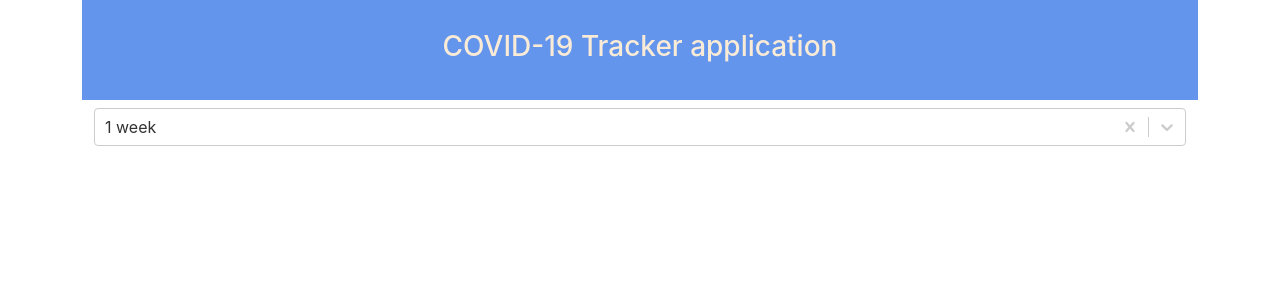
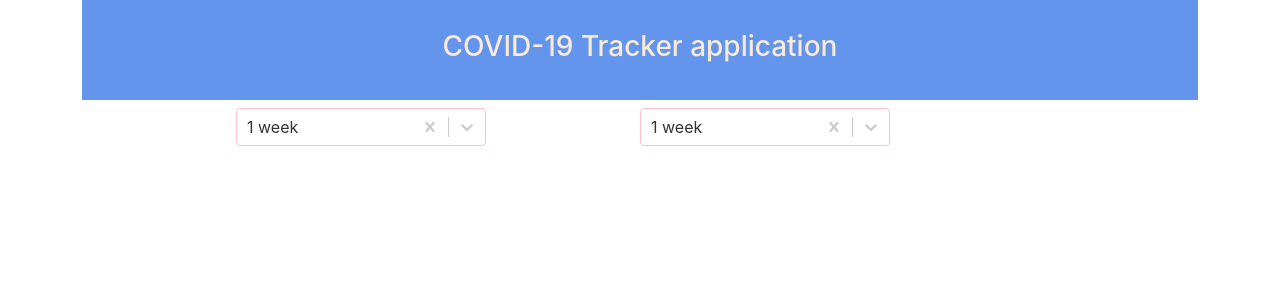
Before and after one commit to bhaskargogs/pandemic-tracking-application, a React (Create React App) app: page / in a window 1280 px wide. Shown: the top 300 px of the page. Built offline with nearby package versions, Linux system fonts and the light colour scheme.

Commit message:
Updated states

```diff
--- a/package.json
+++ b/package.json
@@ -13,6 +13,7 @@
     "@testing-library/react": "^9.3.2",
     "@testing-library/user-event": "^7.1.2",
     "@types/bootstrap": "^5.0.15",
+    "@types/chroma-js": "^2.1.3",
     "@types/classnames": "^2.2.10",
     "@types/enzyme": "^3.10.8",
     "@types/enzyme-adapter-react-16": "^1.0.6",
@@ -38,6 +39,7 @@
     "add": "^2.0.6",
     "babel-eslint": "^10.1.0",
     "bootstrap": "^5.0.1",
+    "chroma-js": "^2.1.2",
     "classnames": "^2.2.6",
     "enzyme": "^3.11.0",
     "enzyme-adapter-react-16": "^1.15.5",
--- a/src/components/DisplayIncidence/DisplayIncidence.scss
+++ b/src/components/DisplayIncidence/DisplayIncidence.scss
@@ -1 +1,7 @@
-.DisplayIncidence {}
+.select-box {
+  margin-left: 250px;
+}
+
+.input-box {
+  width: 150px;
+}
--- a/src/components/DisplayIncidence/DisplayIncidence.tsx
+++ b/src/components/DisplayIncidence/DisplayIncidence.tsx
@@ -1,23 +1,97 @@
-import React, { useState } from 'react'
-import Select, { ValueType } from 'react-select'
-import { toggleDays } from '../../redux/daySlice'
+import React, { CSSProperties, useState } from 'react'
+import { Button, Col, Form, Row } from 'react-bootstrap'
+import Select, { StylesConfig, ValueType } from 'react-select'
+import { addDays, toggleDays } from '../../redux/daySlice'
 import { useAppDispatch, useAppSelector } from '../../redux/hooks'
 import { Day } from '../../redux/types/dayTypes'
 import './DisplayIncidence.scss'
 
+const customControlStyles: CSSProperties = {
+  color: 'white',
+  borderColor: 'pink',
+  width: 250,
+}
+
+type IsMulti = false
+
+const selectStyle: StylesConfig<Day, IsMulti> = {
+  control: (provided, state) => {
+    return {
+      ...provided,
+      ...customControlStyles,
+    }
+  },
+}
+
 const DisplayIncidence: React.FC = () => {
+  const daysListCopy = useAppSelector((state) => state.days.dayOptions)
   const daysList = useAppSelector((state) => state.days.days)
   const dispatch = useAppDispatch()
   const [selectedDays, setSelectedDays] = useState<ValueType<Day, false>>(daysList[0])
   const daysHandler = async (option: ValueType<Day, false>) => {
     setSelectedDays(option)
-    dispatch(toggleDays(option as Day))
+    if (option !== null) {
+      dispatch(toggleDays(option as Day))
+    }
+  }
+
+  const customDaysHandler = (event: React.FormEvent<HTMLFormElement>) => {
+    // setSelectedDays(input.)
+    // console.log(typeof event.target.valueAsNumber)
+    // console.log(event.target.value)
+    event.preventDefault()
+    const form = event.currentTarget
+    const formElements = form.elements as typeof form.elements & {
+      customDays: HTMLInputElement
+    }
+    const { value } = formElements.customDays
+    dispatch(
+      addDays({
+        label: `${value} days`,
+        value,
+      })
+    )
   }
 
   return (
-    <div className="container">
-      <div className="mx-auto select-box">
-        <Select<Day> value={selectedDays} getOptionLabel={(day: Day) => day.label} getOptionValue={(day: Day) => day.value.toString()} options={daysList} isClearable={true} onChange={daysHandler} />
+    <div className="d-flex justify-content-evenly">
+      <div>
+        <Select<Day>
+          styles={selectStyle}
+          value={selectedDays}
+          getOptionLabel={(day: Day) => day.label}
+          getOptionValue={(day: Day) => day.value.toString()}
+          options={daysListCopy}
+          isClearable={true}
+          onChange={daysHandler}
+        />
+      </div>
+      <div className="">
+        <Select<Day>
+          styles={selectStyle}
+          value={selectedDays}
+          // getOptionLabel={(day: Day) => day.label}
+          // getOptionValue={(day: Day) => day.value.toString()}
+          options={daysListCopy}
+          isClearable={true}
+          onChange={daysHandler}
+        />
+      </div>
+      <div className="">
+        {selectedDays?.label === 'Custom' ? (
+          <Form onSubmit={customDaysHandler} inline>
+            <Row>
+              <Col>
+                <Form.Control className="mb-2 mr-sm-2 input-box" id="customDays" placeholder="Enter Days" />
+              </Col>
+              <Col>
+                <Button type="submit" className="mb-2">
+                  Submit
+                </Button>
+              </Col>
+            </Row>
+          </Form>
+        ) : null}
       </div>
     </div>
   )
--- a/src/redux/daySlice.ts
+++ b/src/redux/daySlice.ts
@@ -5,17 +5,19 @@ export const daysSlice = createSlice({
   name: 'days',
   initialState,
   reducers: {
+    addDays(state, action: PayloadAction<Day>) {
+      state.days.push(action.payload)
+      state.dayOptions.find((day) => day.label === 'Days')?.options.push(action.payload)
+    },
     toggleDays(state, action: PayloadAction<Day>) {
       const foundDay = state.days.find((day) => day.value === action.payload.value)
       if (foundDay) {
-        state.selectedDay.id = foundDay.id
         state.selectedDay.label = foundDay.label
         state.selectedDay.value = foundDay.value
       }
     },
   },
 })
-
-export const { toggleDays } = daysSlice.actions
+export const { toggleDays, addDays } = daysSlice.actions
 
 export default daysSlice.reducer
--- a/src/redux/types.d.ts
+++ b/src/redux/types.d.ts
@@ -1,2 +1,3 @@
 export type RootState = ReturnType<typeof store.getState>
 export type AppDispatch = typeof store.dispatch
+export type AppThunk = ThunkAction<void, RootState, null, Action<string>>
--- a/src/redux/types/dayTypes.ts
+++ b/src/redux/types/dayTypes.ts
@@ -1,40 +1,51 @@
 export interface Day {
-  id: number
   label: string
-  value: number
+  value: string
+}
+
+export interface DayOption {
+  label: string
+  options: Day[]
 }
 
 type InitialStateType = {
+  dayOptions: DayOption[]
   days: Day[]
   selectedDay: Day
 }
 
 const days: Day[] = [
   {
-    id: 1,
     label: '1 week',
-    value: 7,
+    value: '7',
   },
   {
-    id: 2,
     label: '1 month',
-    value: 31,
+    value: '31',
   },
   {
-    id: 3,
     label: '3 months',
-    value: 90,
+    value: '90',
   },
   {
-    id: 4,
     label: '6 months',
-    value: 183,
+    value: '183',
   },
   {
-    id: 5,
     label: '1 year',
-    value: 365,
+    value: '365',
   },
 ]
 
-export const initialState: InitialStateType = { days, selectedDay: days[0] }
+const dayOptions: DayOption[] = [
+  {
+    label: 'Days',
+    options: days,
+  },
+  {
+    label: 'Custom',
+    options: [{ label: 'Custom', value: 'Custom' }],
+  },
+]
+
+export const initialState: InitialStateType = { days, dayOptions, selectedDay: days[0] }
```
Also changed, not shown: 2 other files (tests, documents, lock files or other folders).
